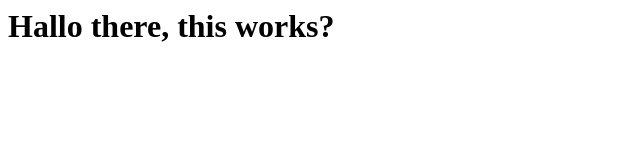
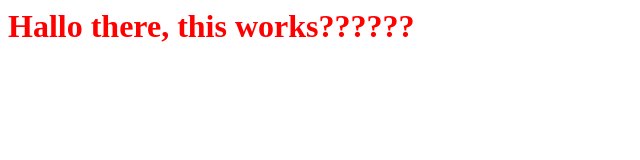
Before and after one commit to jennabyte/Test, a plain HTML site: page index.html in a window 1280 px wide. Shown: the whole page, without its empty margins (0-640 px from the left). Drawn offline with Linux system fonts and the light colour scheme.

Commit message:
css file and html change

```diff
--- a/index.html
+++ b/index.html
@@ -1 +1,8 @@
-<h1>Hallo there, this works?<h1>
+
+<head>
+    <link rel="stylesheet" href="style.css">
+</head>
+
+<body>
+<h1>Hallo there, this works??????</h1>
+</body>
--- /dev/null
+++ b/style.css
@@ -0,0 +1,3 @@
+h1 {
+    color: red;
+}
```
